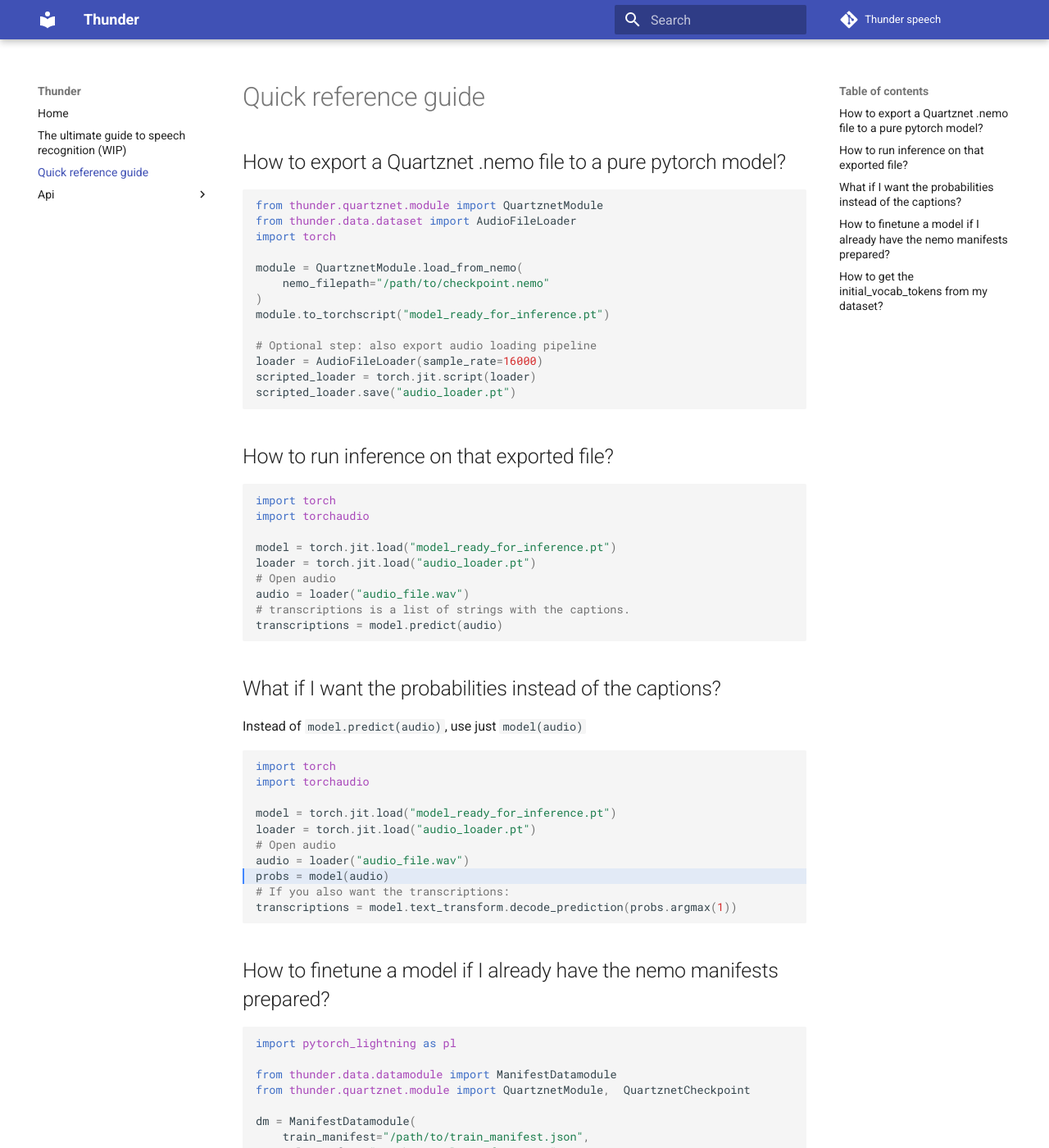
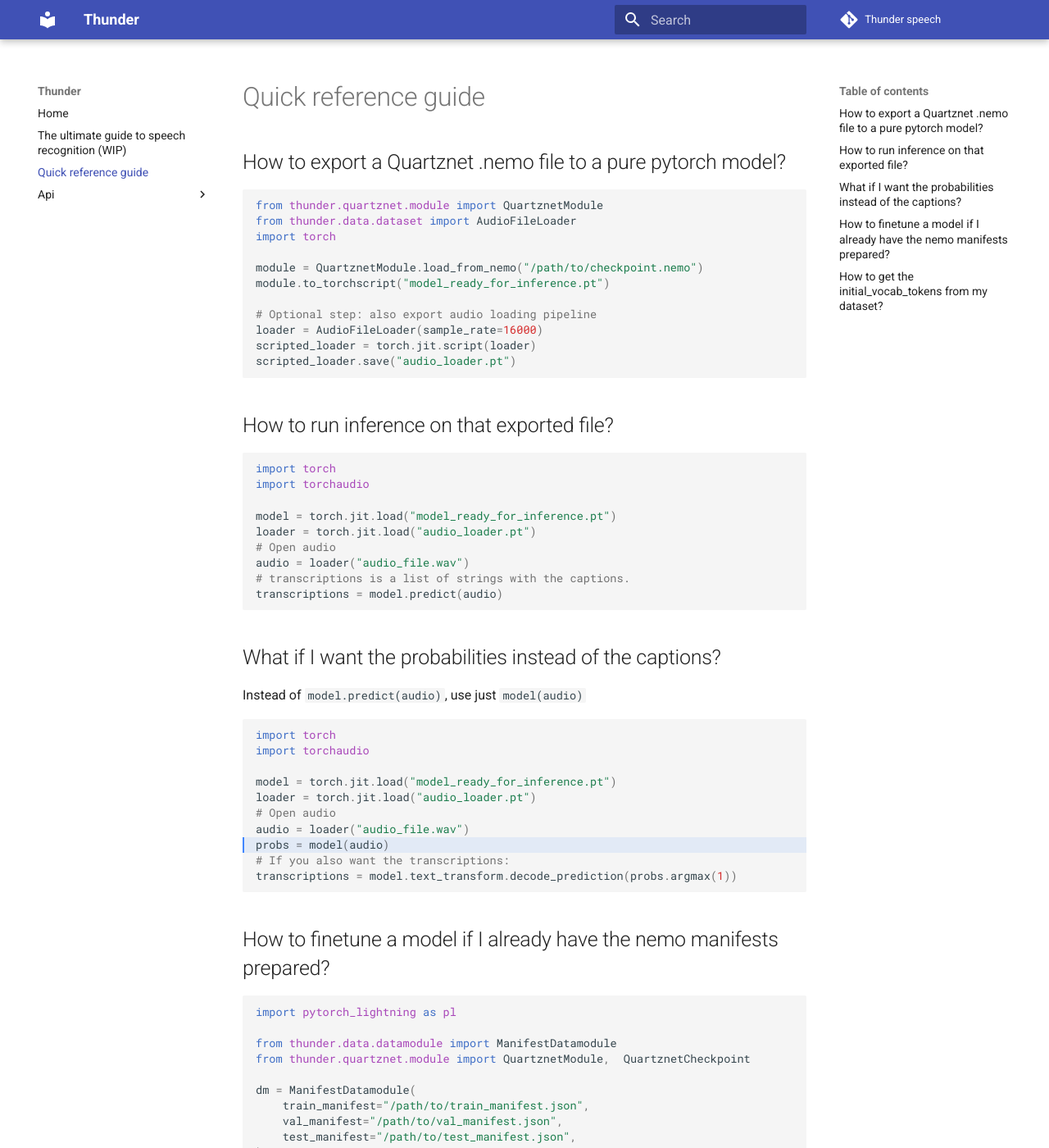
Before and after one commit to scart97/thunder-speech, an MkDocs documentation site: the page built from docs/quick reference guide.md, in a window 1280 px wide and 1400 px high. Shown: the whole window at 82% size. Built offline with MkDocs 1.6.1 and Material for MkDocs 9.7.7, drawn with Linux system fonts in a browser that asks for light colours; comment, search, counter and statistics services are not loaded.

Commit message:
docs: update docs to use new load_from_nemo api

```diff
--- a/docs/quick reference guide.md
+++ b/docs/quick reference guide.md
@@ -7,9 +7,7 @@ from thunder.quartznet.module import QuartznetModule
 from thunder.data.dataset import AudioFileLoader
 import torch
 
-module = QuartznetModule.load_from_nemo(
-    nemo_filepath="/path/to/checkpoint.nemo"
-)
+module = QuartznetModule.load_from_nemo("/path/to/checkpoint.nemo")
 module.to_torchscript("model_ready_for_inference.pt")
 
 # Optional step: also export audio loading pipeline
```
Also changed, not shown: other parts of docs/quick reference guide.md (+1 -1 lines), README.md (+1 -1 lines).
